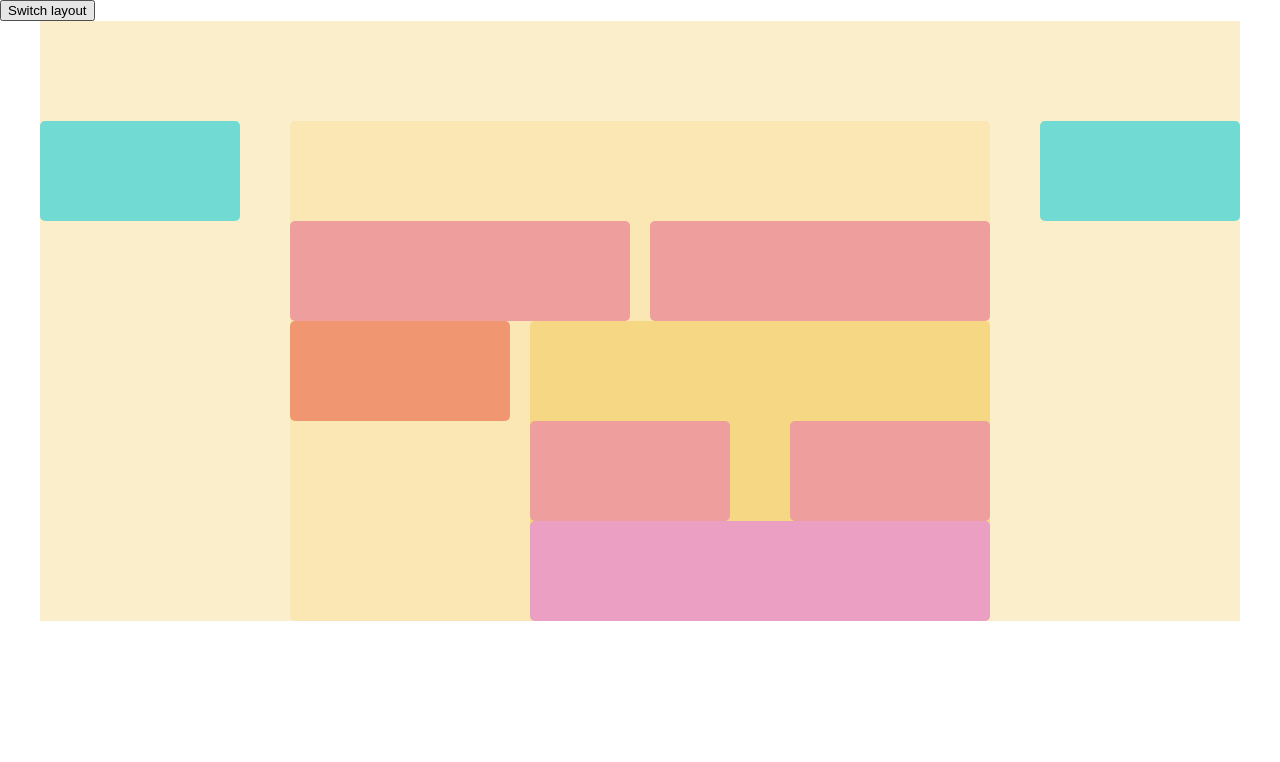
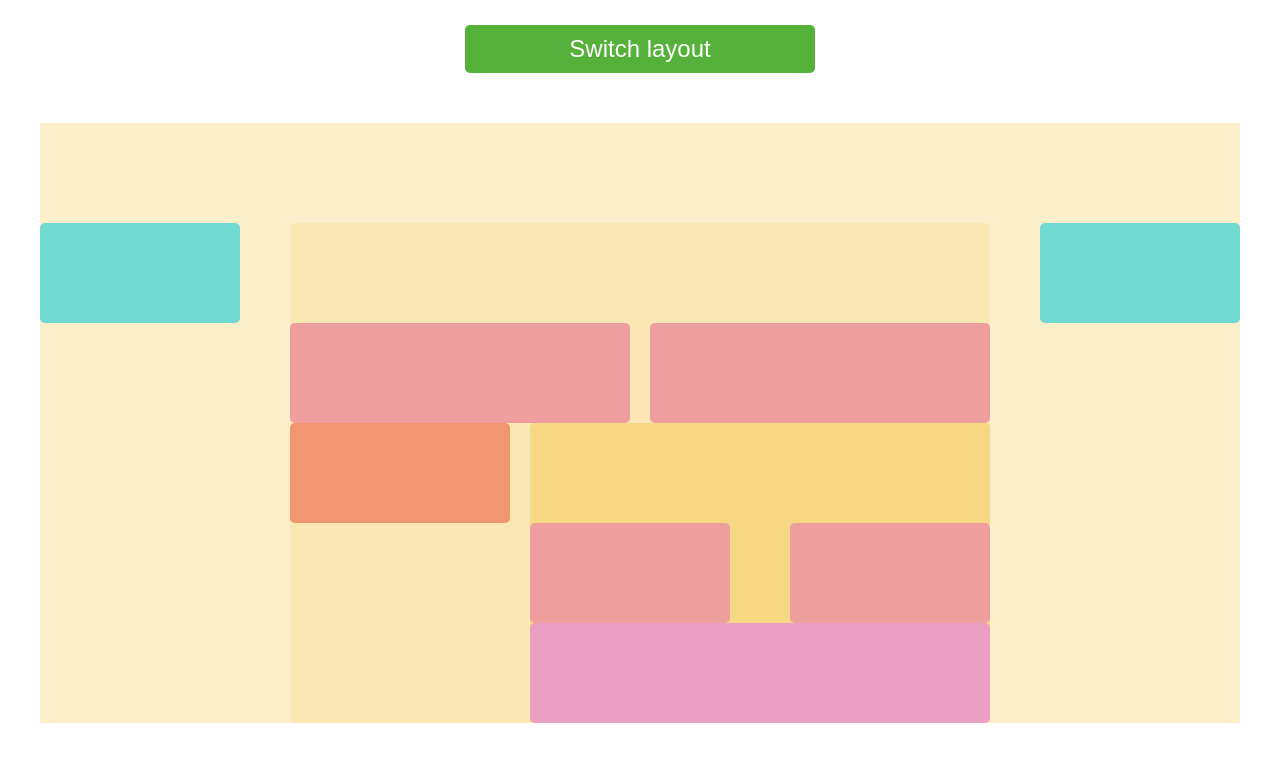
Before and after one commit to zh-konopleova/AG-test, a plain HTML site: page index.html in a window 1280 px wide. Drawn offline with Linux system fonts and the light colour scheme.

Commit message:
add button styles

```diff
--- a/flex.less
+++ b/flex.less
@@ -2,6 +2,22 @@ html,
 body {
   margin: 0;
   padding: 0;
+}
+
+.button {
+  display: block;
+  width: 350px;
+  margin: auto;
+
+  margin-top: 25px;
+  margin-bottom: 50px;
+  padding: 10px 30px;
+  border-width: 0;
+  border-radius: 5px;
+
+  background-color: #56B13B;
+  color: #ffffff;
+  font-size: 24px;
 }
 
 .flex .container {
--- a/grid.less
+++ b/grid.less
@@ -2,6 +2,22 @@ html,
 body {
   margin: 0;
   padding: 0;
+}
+
+.button {
+  display: block;
+  width: 350px;
+  margin: auto;
+
+  margin-top: 25px;
+  margin-bottom: 50px;
+  padding: 10px 30px;
+  border-width: 0;
+  border-radius: 5px;
+
+  background-color: #56B13B;
+  color: #ffffff;
+  font-size: 24px;
 }
 
 .grid .container {
--- a/index.html
+++ b/index.html
@@ -7,7 +7,10 @@
     <link rel="stylesheet" href="grid.css"/>
   </head>
   <body class="flex">
-    <button class="button" type="button" name="button">Switch layout</button>
+    <button
+      class="button"
+      type="button">Switch layout</button>
+
     <div class="container">
       <div class="ag-1 ag">
       </div>
```
Also changed, not shown: flex.css, grid.css.
